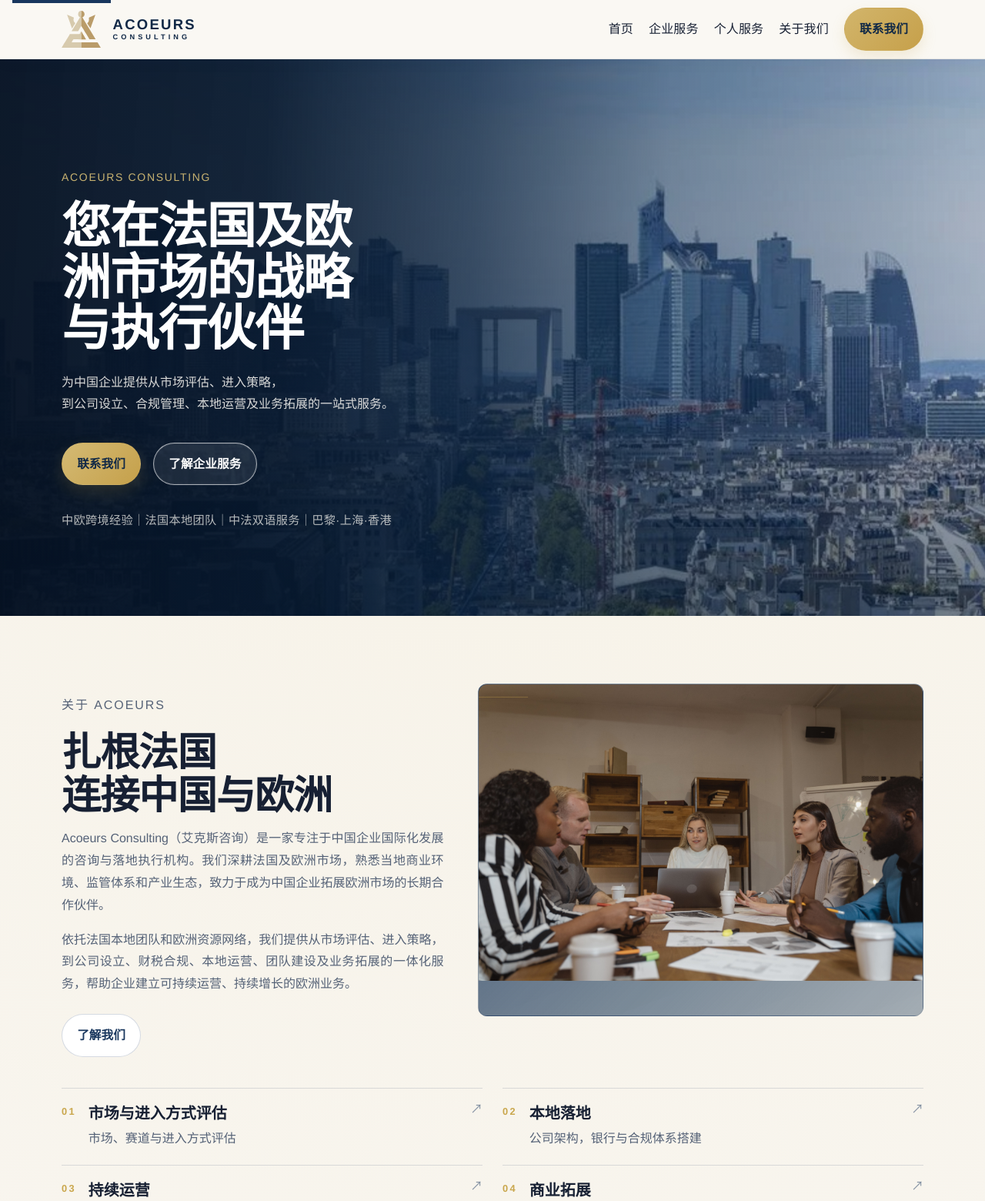
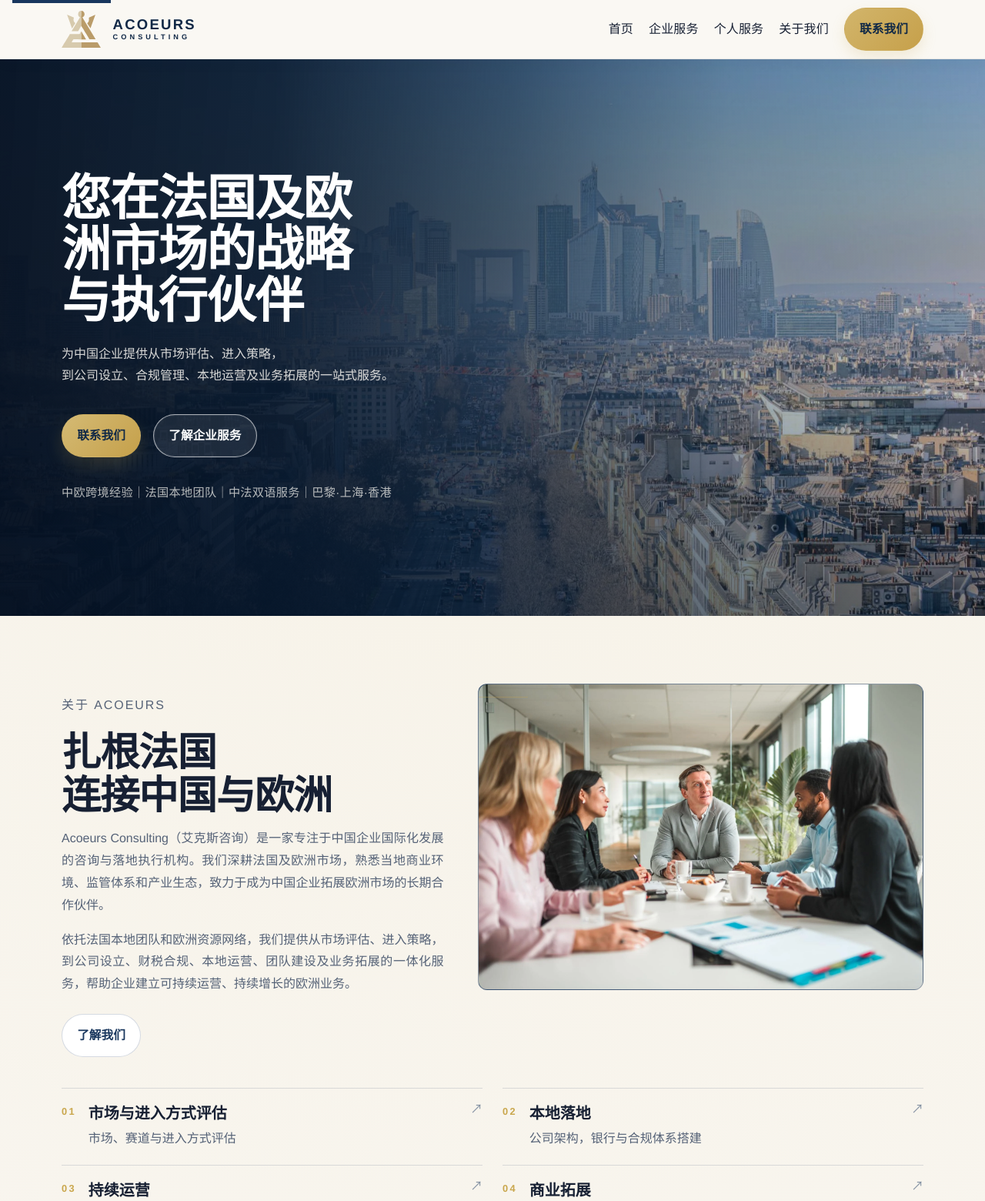
Before and after one commit to ANDGalaxie/acoeursconsulting-website, a Django app: page / in a window 1280 px wide. Shown: the top 1560 px of the page at 77% size. Run offline with Django 5.2, Linux system fonts and the light colour scheme.

Commit message:
Refine website service pages, homepage, and about page

```diff
--- a/static/css/home.css
+++ b/static/css/home.css
@@ -19,7 +19,7 @@
 .home-hero__media {
     z-index: -2;
     background-image:
-        url("../images/home/hero-la-defense.webp"),
+        url("../images/home/home-hero-la-defense.webp"),
         linear-gradient(135deg, #18365d 0%, #102846 52%, #274c79 100%);
     background-position: center 48%, center;
     background-size: cover, cover;
@@ -34,16 +34,16 @@
         linear-gradient(
             90deg,
             rgba(5, 17, 34, 0.96) 0%,
-            rgba(7, 24, 45, 0.93) 27%,
-            rgba(10, 34, 61, 0.74) 48%,
-            rgba(12, 42, 72, 0.42) 68%,
-            rgba(12, 42, 72, 0.2) 100%
+            rgba(7, 24, 45, 0.91) 28%,
+            rgba(10, 34, 61, 0.68) 52%,
+            rgba(12, 42, 72, 0.34) 74%,
+            rgba(12, 42, 72, 0.16) 100%
         ),
         linear-gradient(
             180deg,
             rgba(5, 17, 34, 0.12) 0%,
-            rgba(5, 17, 34, 0.08) 55%,
-            rgba(5, 17, 34, 0.46) 100%
+            rgba(5, 17, 34, 0.06) 58%,
+            rgba(5, 17, 34, 0.42) 100%
         );
 }
 
@@ -57,14 +57,8 @@
     position: relative;
     z-index: 1;
     width: min(100%, 46rem);
-    padding: clamp(5rem, 12vh, 8rem) 0 clamp(3.5rem, 9vh, 5.5rem);
+    padding: clamp(3.75rem, 8vh, 5rem) 0;
     color: var(--color-white);
-}
-
-.home-hero__eyebrow {
-    margin-bottom: 1rem;
-    color: rgba(216, 191, 118, 0.92);
-    animation: hero-fade-up var(--motion-text) var(--motion-ease-reveal) both;
 }
 
 .home-hero h1 {
@@ -177,7 +171,8 @@
 .about-section__visual {
     margin: 0;
     position: relative;
-    min-height: 23rem;
+    aspect-ratio: 16 / 11;
+    min-height: 0;
     overflow: hidden;
     border-radius: 0.75rem;
     background:
@@ -198,9 +193,11 @@
 }
 
 .about-section__visual img {
+    display: block;
     width: 100%;
     height: 100%;
     object-fit: cover;
+    object-position: center;
 }
 
 .about-capabilities {
@@ -1099,8 +1096,8 @@ body.has-motion .reveal-on-scroll.is-visible.case-study__visual img {
 
     .home-hero__content {
         width: min(100%, 48rem);
-        padding-top: clamp(5.5rem, 14vh, 8.5rem);
-        padding-bottom: clamp(4rem, 10vh, 6rem);
+        padding-top: clamp(4rem, 8vh, 5.5rem);
+        padding-bottom: clamp(4rem, 8vh, 5.5rem);
     }
 
     .home-hero__actions {
@@ -1195,10 +1192,6 @@ body.has-motion .reveal-on-scroll.is-visible.case-study__visual img {
     .about-section__intro {
         grid-template-columns: minmax(0, 0.9fr) minmax(22rem, 1.05fr);
         gap: 2.75rem;
-    }
-
-    .about-section__visual {
-        min-height: 27rem;
     }
 
     .service-layout {
@@ -1333,7 +1326,7 @@ body.has-motion .reveal-on-scroll.is-visible.case-study__visual img {
 
     .home-hero__content {
         width: min(100%, 29rem);
-        padding-top: 4.25rem;
+        padding-top: 3.25rem;
         padding-bottom: 3.25rem;
     }
 
@@ -1355,10 +1348,6 @@ body.has-motion .reveal-on-scroll.is-visible.case-study__visual img {
 
     .home-section {
         padding: 4rem 0;
-    }
-
-    .about-section__visual {
-        min-height: 18rem;
     }
 
     .about-section__visual::before {
@@ -1477,7 +1466,6 @@ body.has-motion .reveal-on-scroll.is-visible.case-study__visual img {
 
 @media (prefers-reduced-motion: reduce) {
     .home-hero__media,
-    .home-hero__eyebrow,
     .home-hero h1,
     .home-hero__description,
     .home-hero__actions,
--- a/templates/website/home.html
+++ b/templates/website/home.html
@@ -13,7 +13,6 @@
     <div class="home-hero__overlay" aria-hidden="true"></div>
     <div class="container home-hero__inner">
         <div class="home-hero__content">
-            <p class="eyebrow home-hero__eyebrow">Acoeurs Consulting</p>
             <h1>您在法国及欧洲市场的战略与执行伙伴</h1>
             <p class="home-hero__description">
                 <span class="home-hero__description-line">为中国企业提供从市场评估、进入策略，</span>
@@ -48,7 +47,7 @@
                 <a class="button button--secondary" href="{% url 'about' %}">了解我们</a>
             </div>
             <figure class="about-section__visual">
-                <img src="{% static 'images/about.jpg' %}" alt="商务团队围绕项目资料进行讨论">
+                <img src="{% static 'images/home/home-about-team.webp' %}" alt="国际商务团队围绕会议桌讨论项目">
             </figure>
         </div>
         <div class="about-capabilities" aria-label="Acoeurs 核心能力">
```
Also changed, not shown: static/css/about.css (+7 -1 lines), website/tests.py (+5 -2 lines), static/images/home/home-about-team.webp (added), static/images/home/home-hero-la-defense.webp (added).
